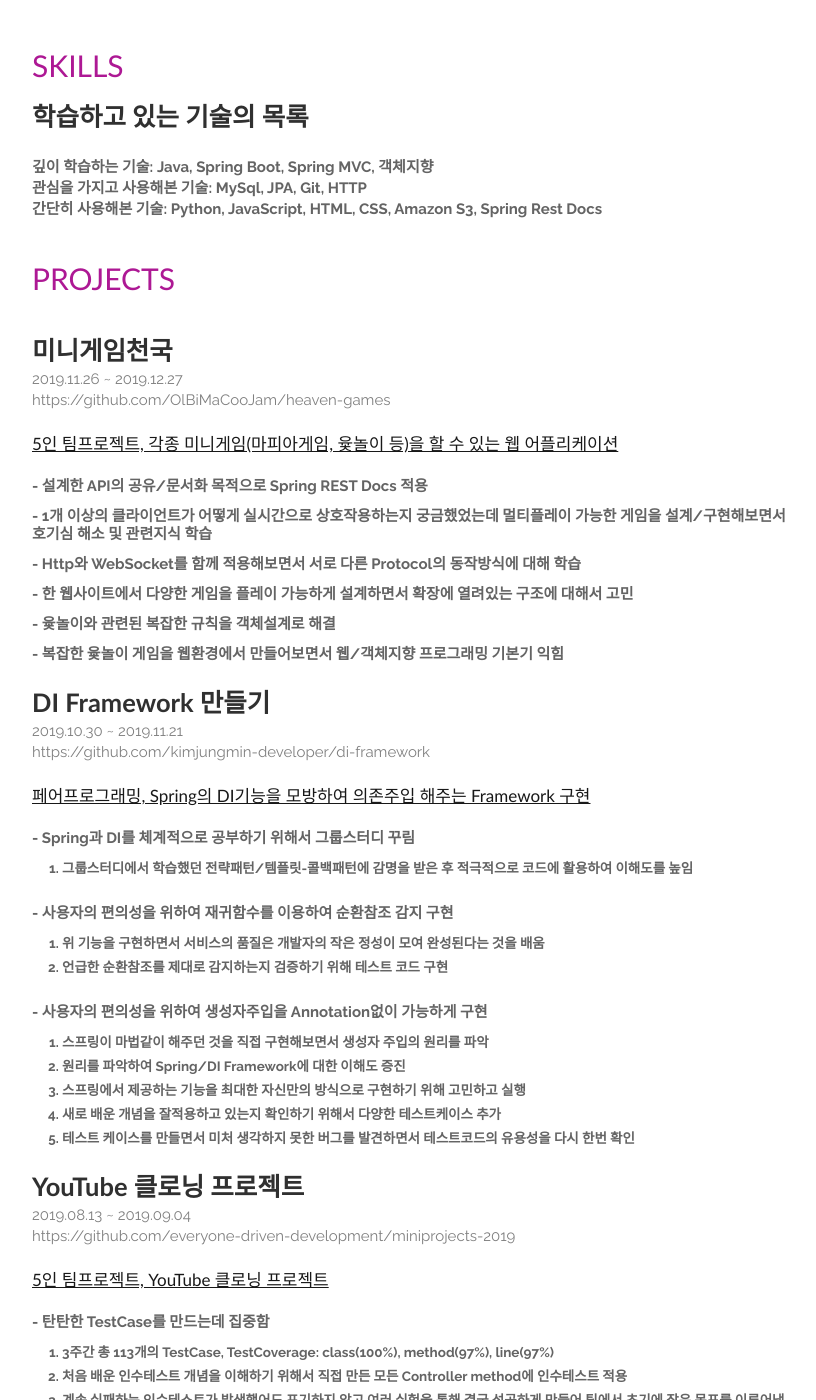
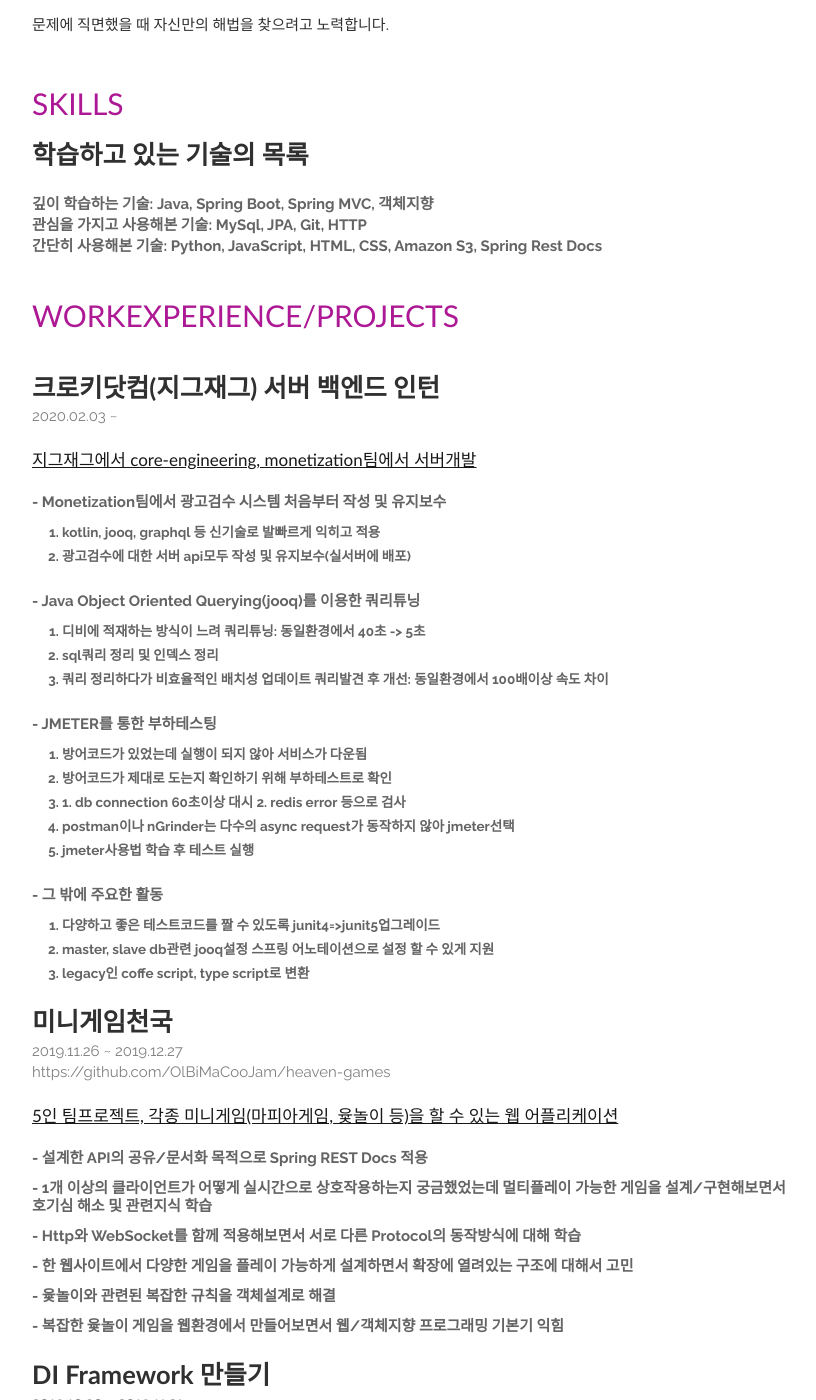
Before and after one commit to kimjungmin-developer/resume, a Jekyll site: the page built from index.html, in a window 1280 px wide and 1400 px high, scrolled down 457 px. Shown: the whole window, without its empty margins (328-1144 px from the left). Built offline with Jekyll 4.4.1, drawn with Linux system fonts in a browser that asks for light colours; nearby versions of some CDN libraries; the list of posts is cut into pages by our own code; some of the changed text lies outside the part shown.

Commit message:
New start (#1)
* fix introduction

* add zigzag experience

```diff
--- a/_includes/aboutme.html
+++ b/_includes/aboutme.html
@@ -7,15 +7,17 @@
         </header>
         <br/>
         <p id="introduction">
-            깊게 학습하는 것을 좋아하는 개발자 지망생입니다. <br/>
+            깊게 학습하는 것을 좋아합니다. <br/>
+
+            팀에 도움이 되고자 꾸준히 노력합니다. <br/>
+
+            코드를 개선하기 위해 점진적으로 노력합니다.<br/>
 
             한번 배운 개념은 잊지않고 적극적으로 코드에 활용합니다.<br/>
 
             (우아한형제들) 우아한테크코스에서 <mark>웹프로그래밍, 객체지향프로그래밍, TDD, ATDD</mark>를 학습했습니다.<br/>
 
-            <mark>탄탄한 테스트 코드</mark>를 짜는 것은 선택이 아니라 필수라고 믿습니다.<br/>
-
-            테스트하기 쉬운 코드가 곧 좋은 코드라고 생각합니다.<br/>
+            <mark>탄탄한 테스트 코드</mark>를 짜는 것이 얼마나 중요한지 깨달았습니다.<br/>
 
             <mark>페어프로그래밍</mark>, 팀프로젝트, 스터디 등 토론과 의견을 나누면서 개발하는 것을 좋아합니다.<br/>
 
--- a/_includes/projects.html
+++ b/_includes/projects.html
@@ -1,5 +1,46 @@
 <section class="thirteen columns">
-    <h1>Projects</h1><br/>
+    <h1>WorkExperience/Projects</h1><br/>
+    <article>
+        <header>
+            <h1>크로키닷컴(지그재그) 서버 백엔드 인턴</h1>
+            <span><time>2020.02.03 ~ </time></span><br/>
+        </header>
+        <p><br/>
+            <h5><u>지그재그에서 core-engineering, monetization팀에서 서버개발</u></h5><br/>
+            <em>
+                <ul>
+                    <li>- Monetization팀에서 광고검수 시스템 처음부터 작성 및 유지보수</li>
+                        <ol>
+                            <li>kotlin, jooq, graphql 등 신기술로 발빠르게 익히고 적용</li>
+                            <li>광고검수에 대한 서버 api모두 작성 및 유지보수(실서버에 배포)</li>
+                        </ol>
+                    </br>
+                    <li>- Java Object Oriented Querying(jooq)를 이용한 쿼리튜닝</li>
+                        <ol>
+                            <li>디비에 적재하는 방식이 느려 쿼리튜닝: 동일환경에서 40초 -> 5초</li>
+                            <li>sql쿼리 정리 및 인덱스 정리</li>
+                            <li>쿼리 정리하다가 비효율적인 배치성 업데이트 쿼리발견 후 개선: 동일환경에서 100배이상 속도 차이 </li>
+                        </ol>
+                    </br>
+                    <li>- JMETER를 통한 부하테스팅</li>
+                        <ol>
+                            <li>방어코드가 있었는데 실행이 되지 않아 서비스가 다운됨</li>
+                            <li>방어코드가 제대로 도는지 확인하기 위해 부하테스트로 확인</li>
+                            <li>1. db connection 60초이상 대시 2. redis error 등으로 검사</li>
+                            <li>postman이나 nGrinder는 다수의 async request가 동작하지 않아 jmeter선택</li>
+                            <li>jmeter사용법 학습 후 테스트 실행</li>
+                        </ol>
+                    </br>
+                    <li>- 그 밖에 주요한 활동</li>
+                        <ol>
+                            <li>다양하고 좋은 테스트코드를 짤 수 있도록 junit4=>junit5업그레이드</li>
+                            <li>master, slave db관련 jooq설정 스프링 어노테이션으로 설정 할 수 있게 지원</li>
+                            <li>legacy인 coffe script, type script로 변환</li>
+                        </ol>
+                </ul>
+            </em>
+        </p>
+    </article>
     <article>
         <header>
             <h1>미니게임천국</h1>
```
